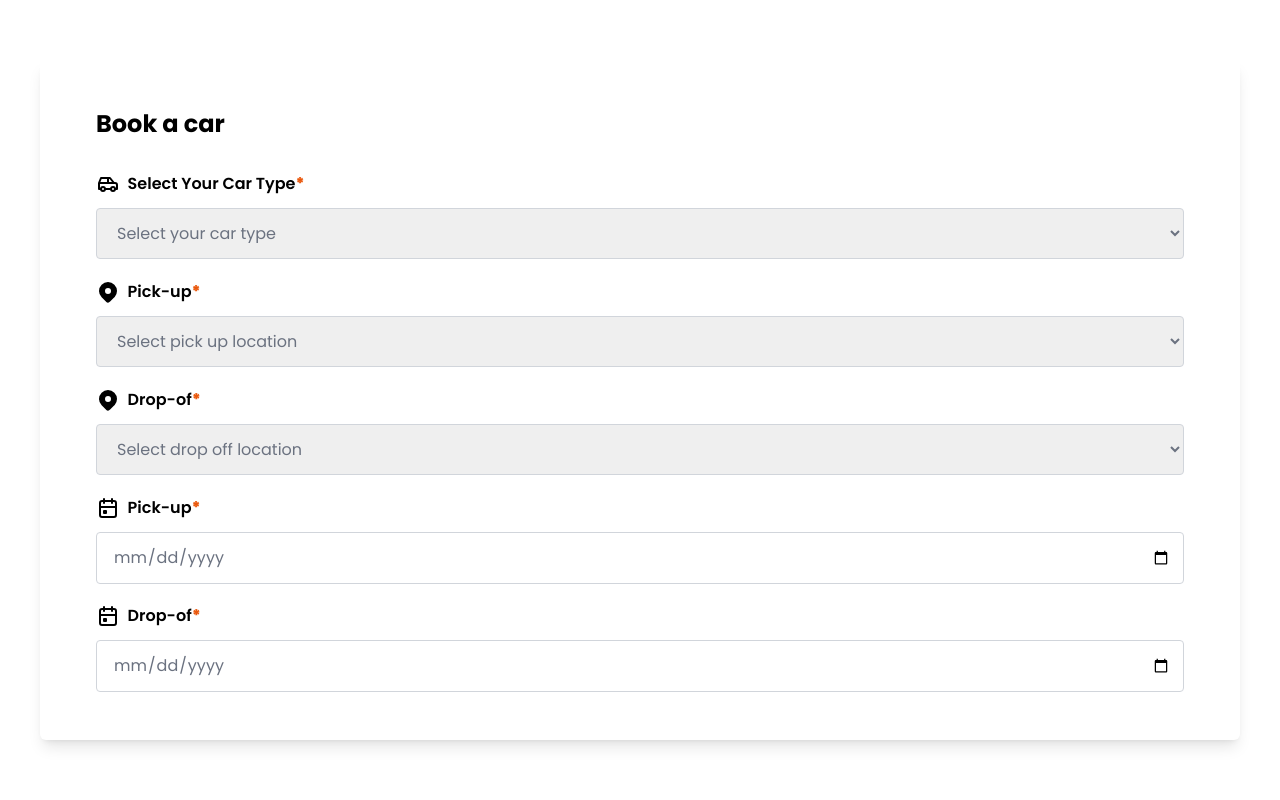
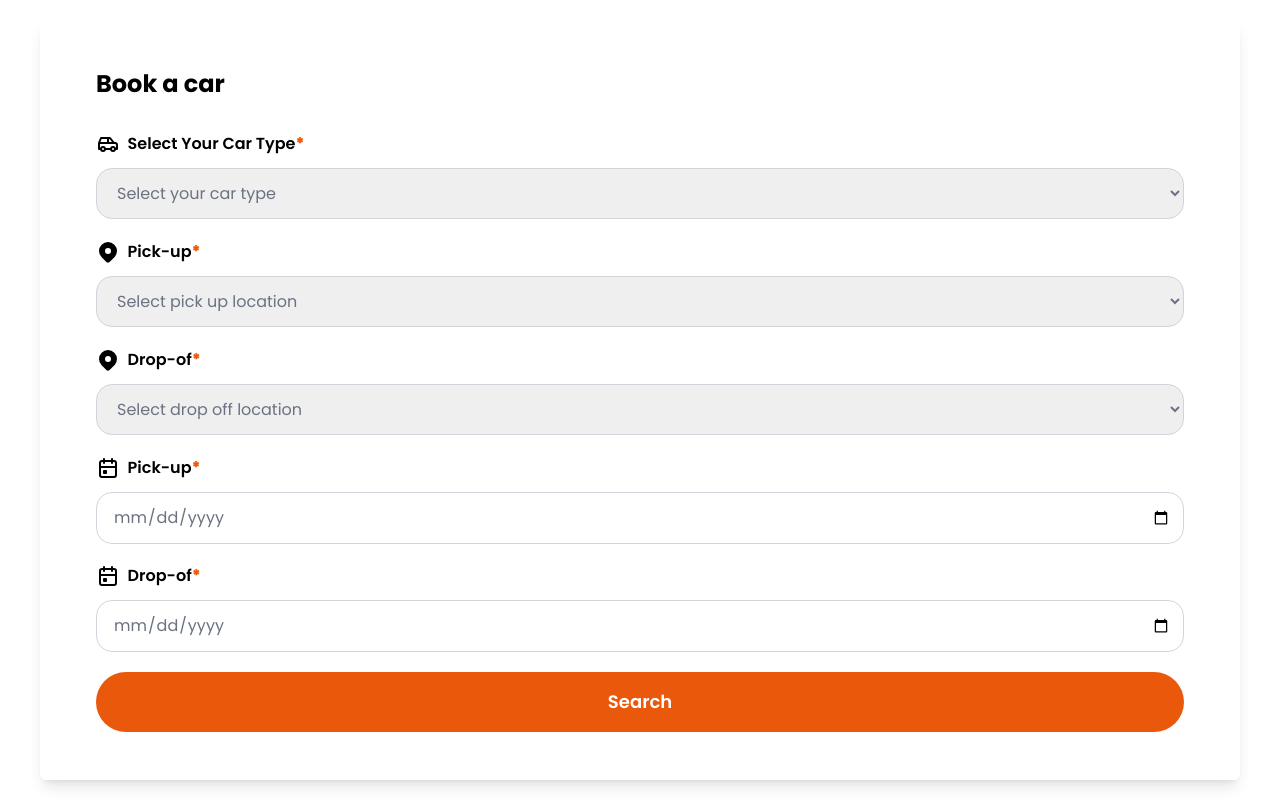
Before and after one commit to BytePrashant/Rental-Ride, a Next.js app: page / in a window 1280 px wide. Shown: the part 1730-2530 px from the top of the page. Built offline with nearby package versions, Linux system fonts and the light colour scheme.

Commit message:
Booking page completed

```diff
--- a/src/components/Booking.tsx
+++ b/src/components/Booking.tsx
@@ -28,7 +28,7 @@ export function Booking() {
                     &nbsp; Select Your Car Type{" "}
                     <b className="text-orange-600">*</b>
                   </label>
-                  <select className="border border-gray-300 rounded p-3 pl-4 text-gray-500 font-rubik text-md font-normal outline-none">
+                  <select className="border border-gray-300 rounded-2xl p-3 pl-4 text-gray-500 font-rubik text-md font-normal outline-none">
                     <option>Select your car type</option>
                     <option value="Audi A1 S-Line">Audi A1 S-Line</option>
                     <option value="VW Golf 6">VW Golf 6</option>
@@ -62,7 +62,7 @@ export function Booking() {
                     </svg>{" "}
                     &nbsp; Pick-up <b className="text-orange-600">*</b>
                   </label>
-                  <select className="border border-gray-300 rounded p-3 pl-4 text-gray-500 font-rubik text-md font-normal outline-none">
+                  <select className="border border-gray-300 rounded-2xl p-3 pl-4 text-gray-500 font-rubik text-md font-normal outline-none">
                     <option>Select pick up location</option>
                     <option>Belgrade</option>
                     <option>Novi Sad</option>
@@ -93,7 +93,7 @@ export function Booking() {
                     </svg>{" "}
                     &nbsp; Drop-of <b className="text-orange-600">*</b>
                   </label>
-                  <select className="border border-gray-300 rounded p-3 pl-4 text-gray-500 font-rubik text-md font-normal outline-none">
+                  <select className="border border-gray-300 rounded-2xl p-3 pl-4 text-gray-500 font-rubik text-md font-normal outline-none">
                     <option>Select drop off location</option>
                     <option>Novi Sad</option>
                     <option>Belgrade</option>
@@ -128,7 +128,7 @@ export function Booking() {
                     id="picktime"
                     type="date"
                     value=""
-                    className="border border-gray-300 rounded p-3 pl-4 text-gray-500 font-rubik text-md font-normal outline-none"
+                    className="border border-gray-300 rounded-2xl p-3 pl-4 text-gray-500 font-rubik text-md font-normal outline-none"
                   ></input>
                 </div>
                 <div className="box-form__drop-of-time flex flex-col">
@@ -157,9 +157,10 @@ export function Booking() {
                     id="picktime"
                     type="date"
                     value=""
-                    className="border border-gray-300 rounded p-3 pl-4 text-gray-500 font-rubik text-md font-normal outline-none"
+                    className="border border-gray-300 rounded-2xl p-3 pl-4 text-gray-500 font-rubik text-md font-normal outline-none"
                   ></input>
                 </div>
+                <button className="bg-orange-600 text-white p-4 font-semibold text-lg rounded-full">Search</button>
               </form>
             </div>
           </div>
```
